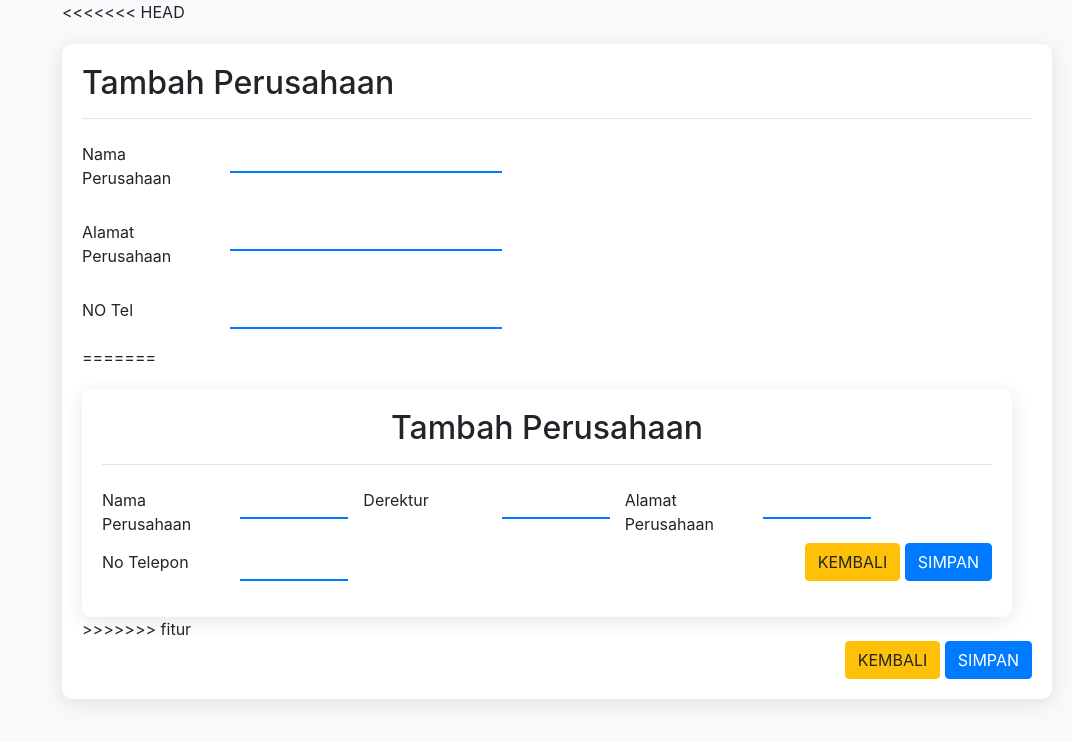
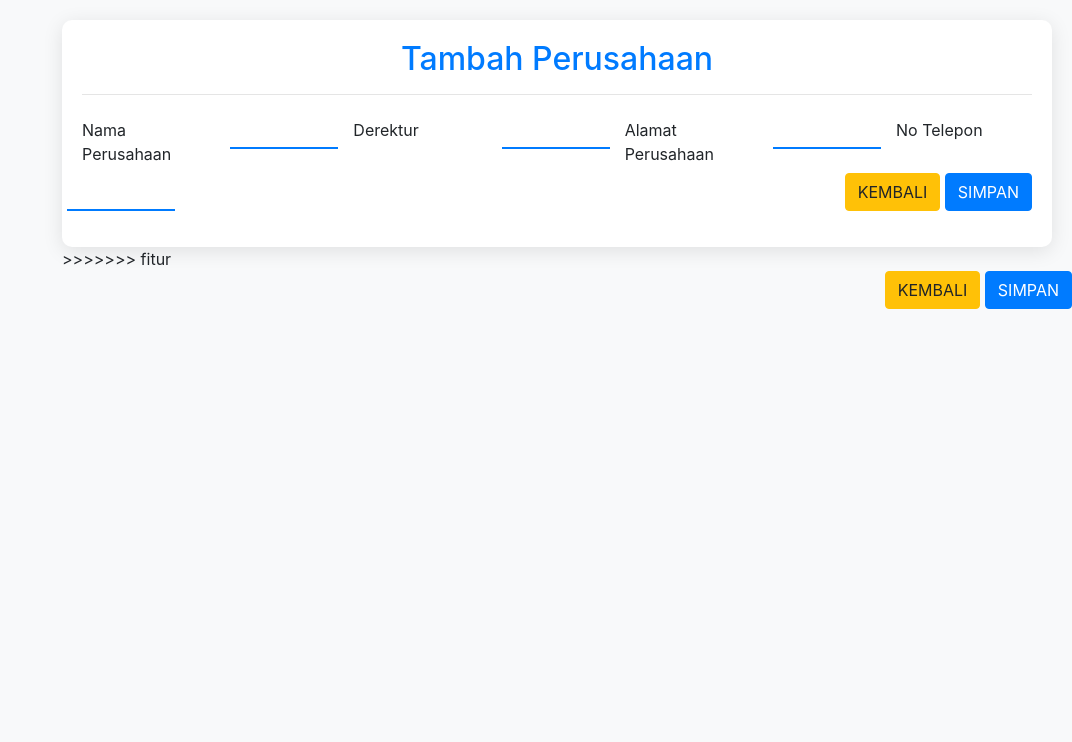
Before and after one commit to Exxon-dev/fitur_absen, a PHP site: the page made by absensi/pages/perusahaan/tambahperusahaan.php in a window 1280 px wide. Shown: the top 742 px of the page, without its empty margins (208-1280 px from the left). Run offline with PHP 8.4, Linux system fonts and the light colour scheme; the template is opened without the code that fills it, so the values that code supplies are empty.

Commit message:
menyelesaikan konflik di master

```diff
--- a/absensi/pages/perusahaan/tambahperusahaan.php
+++ b/absensi/pages/perusahaan/tambahperusahaan.php
@@ -14,25 +14,6 @@
             background-color: #f8f9fa;
         }
 
-<<<<<<< HEAD
-        h2 {
-            color: #007bff;
-        }
-        .main-container {
-            margin-top: 20px;
-            margin-right: 20px;
-            margin-left: 0;
-            width: auto;
-            max-width: none;
-        }
-
-        .container-custom {
-            background-color: #ffffff;
-            border-radius: 10px;
-            padding: 20px;
-            box-shadow: 0 4px 20px rgba(0, 0, 0, 0.1);
-        }
-=======
 		h2 {
 			color: #007bff;
 		}
@@ -64,7 +45,6 @@
 			padding: 20px;
 			box-shadow: 0 4px 20px rgba(0, 0, 0, 0.1);
 		}
->>>>>>> fitur
 
         @media (max-width: 991px) {
             body {
@@ -80,31 +60,6 @@
 </head>
 
 <body>
-<<<<<<< HEAD
-    <div class="main-container container-custom" style="margin-top:20px">
-        <h2>Tambah Perusahaan</h2>
-        <hr>
-        <form action="pages/perusahaan/proses_tambahperusahaan.php" method="post" enctype="multipart/form-data">
-            <div class="form-group row">
-                <label class="col-sm-2 col-form-label">Nama Perusahaan</label>
-                <div class="col-sm-15">
-                    <input type="text" name="nama_perusahaan" class="form-control" required>
-                </div>
-            </div>
-            <div class="form-group row">
-                <label class="col-sm-2 col-form-label">Alamat Perusahaan</label>
-                <div class="col-sm-15">
-                    <input type="text" name="alamat_perusahaan" class="form-control" required>
-                </div>
-            </div>
-			<div class="form-group row">
-                <label class="col-sm-2 col-form-label">NO Tel</label>
-                <div class="col-sm-15">
-                    <input type="text" name="no_tel" class="form-control" required>
-                </div>
-            </div>
-
-=======
 
 	<div class="main-container container-custom" style="margin-top:20px">
 		<h2 class="text-center">Tambah Perusahaan</h2>
```
